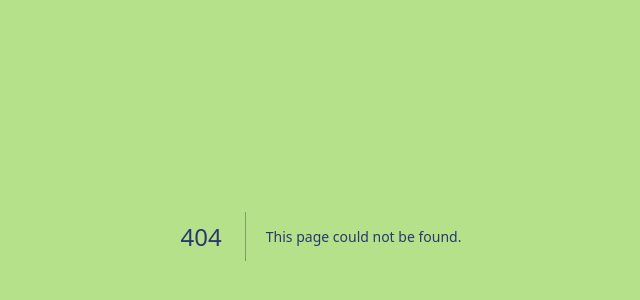
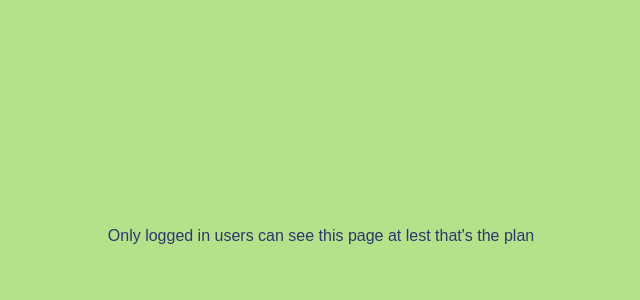
Before and after one commit to BeEmpathic/nextjs-authentication, a Next.js app: page /userpage in a window 1280 px wide. Before the commit this address had no page. Shown: the part 164-464 px from the top of the page, without its empty margins (319-959 px from the left). Built offline with nearby package versions, Linux system fonts and the light colour scheme.

Commit message:
Made the session save in the cookies but you should probably almost always do it in the database
You should do store it in your database cause it allows user to log out immiedietly from all devices

```diff
--- a/app/actions/usersActions.ts
+++ b/app/actions/usersActions.ts
@@ -2,9 +2,8 @@
 import clientPromise from "@/db/mongodb";
 import bcrypt from "bcryptjs";
 import { ObjectId } from "mongodb";
-
-// TODOS:
-// - Make handling for uniquess ERROR IT will be thrown and problematic
+import { createSession } from "@/lib/session";
+import { redirect } from "next/navigation";
 
 const userLogin = async (state: unknown, formData: FormData) => {
   try {
@@ -16,7 +15,6 @@ const userLogin = async (state: unknown, formData: FormData) => {
     }
 
     const hashedPassword = await bcrypt.hash(password, 10);
-    console.log(hashedPassword);
 
     const client = await clientPromise;
     const db = client.db("fileuploadnextjs");
@@ -27,7 +25,6 @@ const userLogin = async (state: unknown, formData: FormData) => {
       .toArray();
 
     if (result.length <= 0) {
-      console.log("The if runned");
       return { success: false, error: "There is no user with that username!" };
     }
 
@@ -35,11 +32,12 @@ const userLogin = async (state: unknown, formData: FormData) => {
 
     if (!isPasswordValid) return { success: false, error: "Wrong password!" };
 
-    return { success: true };
+    await createSession(username);
   } catch (error) {
     console.error("Failed to insert document: ", error);
     throw error;
   }
+  redirect("/userpage");
 };
 
 const userCreate = async (state: unknown, formData: FormData) => {
@@ -89,7 +87,6 @@ const usersGetAll = async (): Promise<UserDocument[]> => {
       .find()
       .toArray();
 
-    console.log(result);
     const userLsit = result.map((user) => ({
       ...user,
       _id: user._id.toString(),
--- a/app/page.tsx
+++ b/app/page.tsx
@@ -4,6 +4,9 @@ import LoginRegisterForm from "@/components/LoginRegisterForm";
 
 // TODOS FOR THIS PROJECT !!!!!!:
 
+// - check how to check for session and not allow path traversal
+// - check if the approach you got from the offical documentation is correct
+// - so the session looks like it's getting created
 // - check why your website refreshes so much xD
 // - Code the authenticatoin logic
 // - for now fuck the overflowing problem of the users list and move to next task
--- /dev/null
+++ b/app/userpage/page.tsx
@@ -0,0 +1,9 @@
+const home = () => {
+  return (
+    <div>
+      <h1>Only logged in users can see this page at lest that's the plan</h1>
+    </div>
+  );
+};
+
+export default home;
```
